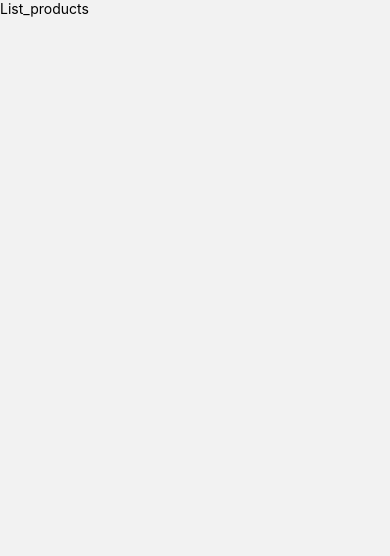
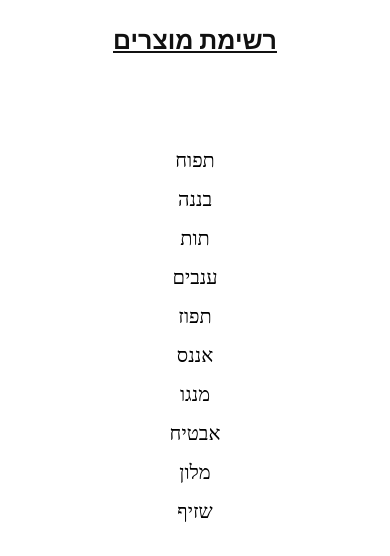
Before and after one commit to ShaharMizrachi/Order-Management-mobileApp, a React Native app: screen /List_products in a window 390 px wide. Shown: the top 556 px of the page. Built offline with nearby package versions, Linux system fonts and the light colour scheme.

Commit message:
List_products first desing

```diff
--- a/src/redux/types/types.ts
+++ b/src/redux/types/types.ts
@@ -1,6 +1,7 @@
 export interface Product {
   id: number;
   name: string;
+  lastPriceUsed?: number;
 }
 
 export interface Customer {
--- a/src/screens/Customer_page.tsx
+++ b/src/screens/Customer_page.tsx
@@ -5,9 +5,6 @@ import { Customer, RootStackParamList } from '../redux/types/types'
 type CustomerPageRouteProp = RouteProp<RootStackParamList, 'customer_page'>;
 
 const Customer_page = () => {
-
-
-
 
     const route = useRoute<CustomerPageRouteProp>();
     const item: Customer | undefined = route.params?.item;
@@ -22,7 +19,10 @@ const Customer_page = () => {
 
 
     return (
-        <View><Text>Customer_page</Text></View>
+        <View>
+            <Text>{item?.name}</Text>
+            <Text>{item?.address}</Text>
+        </View>
     )
 }
 
--- a/src/screens/List_products.tsx
+++ b/src/screens/List_products.tsx
@@ -1,10 +1,110 @@
-import React from 'react'
-import { Text, View } from 'react-native'
+import React, { useEffect } from 'react'
+import { FlatList, Pressable, StyleSheet, Text, View } from 'react-native'
+import He from '../components/locales/He'
+import { fontFamilies } from '../components/constants/fonts'
+import { useSelector } from 'react-redux'
+import { RootState } from '../redux/store'
+import { Product } from '../redux/types/types'
 
 const List_products = () => {
+
+
+    const allProducts = useSelector((state: RootState) => state.products.allProducts);
+
+    const handlePressProduct = (item: Product) => {
+        // feuter option
+    }
+
+
     return (
-        <View><Text>List_products</Text></View>
+        <View style={styles.pageContainer}>
+            <View style={styles.titleMainView}>
+                <Text style={styles.title_text} >{He.products_list}</Text>
+            </View>
+
+            {/* <View style={styles.newConstumerPageButton}><System_Button text={He.new_coustomer} functionUsed={() => navigation.navigate('add_new_customer')} /></View> */}
+
+
+            <View style={styles.listContainer}>
+                <FlatList
+                    data={allProducts}
+                    renderItem={({ item }) => (
+                        <View style={styles.productsContainer} >
+                            <Pressable
+                                style={({ pressed }) => [
+                                    styles.productContainer,
+                                    { backgroundColor: pressed ? '#007AFF' : 'white' },
+                                ]}
+                                onPress={() => handlePressProduct(item)}
+                                android_ripple={{ color: 'white', borderless: false }}
+                            >
+                                <Text style={styles.productText}>{item.name}</Text>
+                            </Pressable>
+                        </View>
+                    )}
+                    keyExtractor={(item) => item.id.toString()}
+                />
+            </View>
+
+
+        </View>
     )
 }
 
 export default List_products
+
+
+const styles = StyleSheet.create({
+    pageContainer: {
+        flex: 1,
+        backgroundColor: "#FFFFFF",
+        minHeight: "100%",
+
+    },
+
+    titleMainView: {
+        display: 'flex',
+        flex: 1,
+        // backgroundColor: "red"
+    },
+    title_text: {
+        fontSize: 25,
+        fontWeight: 'bold',
+        color: '#111111',
+        overflow: 'hidden',
+        textAlign: 'center',
+        marginTop: 25,
+        textDecorationLine: 'underline'
+    },
+    listContainer: {
+        display: 'flex',
+        // backgroundColor: "blue",
+        flex: 5,
+    },
+    productsContainer: {
+        padding: 3,
+        marginVertical: 1,
+        marginHorizontal: 26,
+        // backgroundColor: '#f9c2ff',
+        borderRadius: 5,
+    },
+    productContainer: {
+        padding: 3,
+        marginVertical: 1,
+        marginHorizontal: 26,
+        // backgroundColor: '#f9c2ff',
+        borderRadius: 5,
+    },
+    productText: {
+        textAlign: 'center',
+        fontSize: 20,
+        fontFamily: fontFamilies.inter.SemiBold,
+    },
+    // newConstumerPageButton: {
+    //     flex: 0.5,
+    //     // backgroundColor: "green",
+    //     marginHorizontal: 40
+
+    // }
+
+});
--- a/src/screens/main.tsx
+++ b/src/screens/main.tsx
@@ -28,17 +28,18 @@ const Main: React.FC = ({ }) => {
 
     useEffect(() => {
         dispatch(setAllProducts([
-            { id: 1, name: He.apple },
-            { id: 2, name: He.banana },
-            { id: 3, name: He.strawberry },
-            { id: 4, name: He.grapes },
-            { id: 5, name: He.orange },
-            { id: 6, name: He.pineapple },
-            { id: 7, name: He.mango },
-            { id: 8, name: He.watermelon },
-            { id: 9, name: He.melon },
-            { id: 10, name: He.plum }
+            { id: 1, name: He.apple, lastPriceUsed: 10.0 },
+            { id: 2, name: He.banana, lastPriceUsed: 5.0 },
+            { id: 3, name: He.strawberry, lastPriceUsed: 12.0 },
+            { id: 4, name: He.grapes, lastPriceUsed: 8.0 },
+            { id: 5, name: He.orange, lastPriceUsed: 7.0 },
+            { id: 6, name: He.pineapple, lastPriceUsed: 15.0 },
+            { id: 7, name: He.mango, lastPriceUsed: 14.0 },
+            { id: 8, name: He.watermelon, lastPriceUsed: 9.0 },
+            { id: 9, name: He.melon, lastPriceUsed: 11.0 },
+            { id: 10, name: He.plum, lastPriceUsed: 6.0 }
         ]));
+
 
         dispatch(setAllCustomers([
             { id: 1, name: He.customer1.name, address: He.customer1.address },
```
